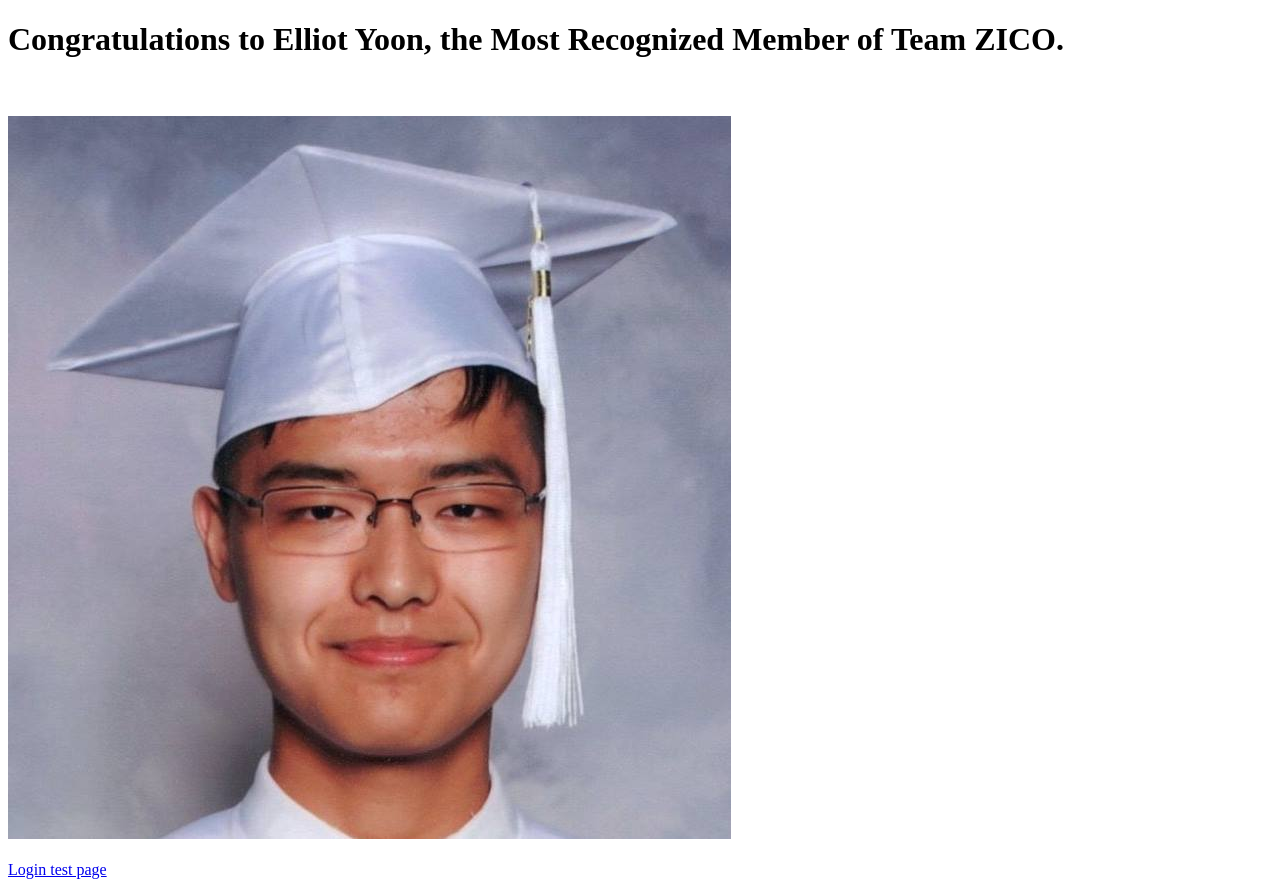
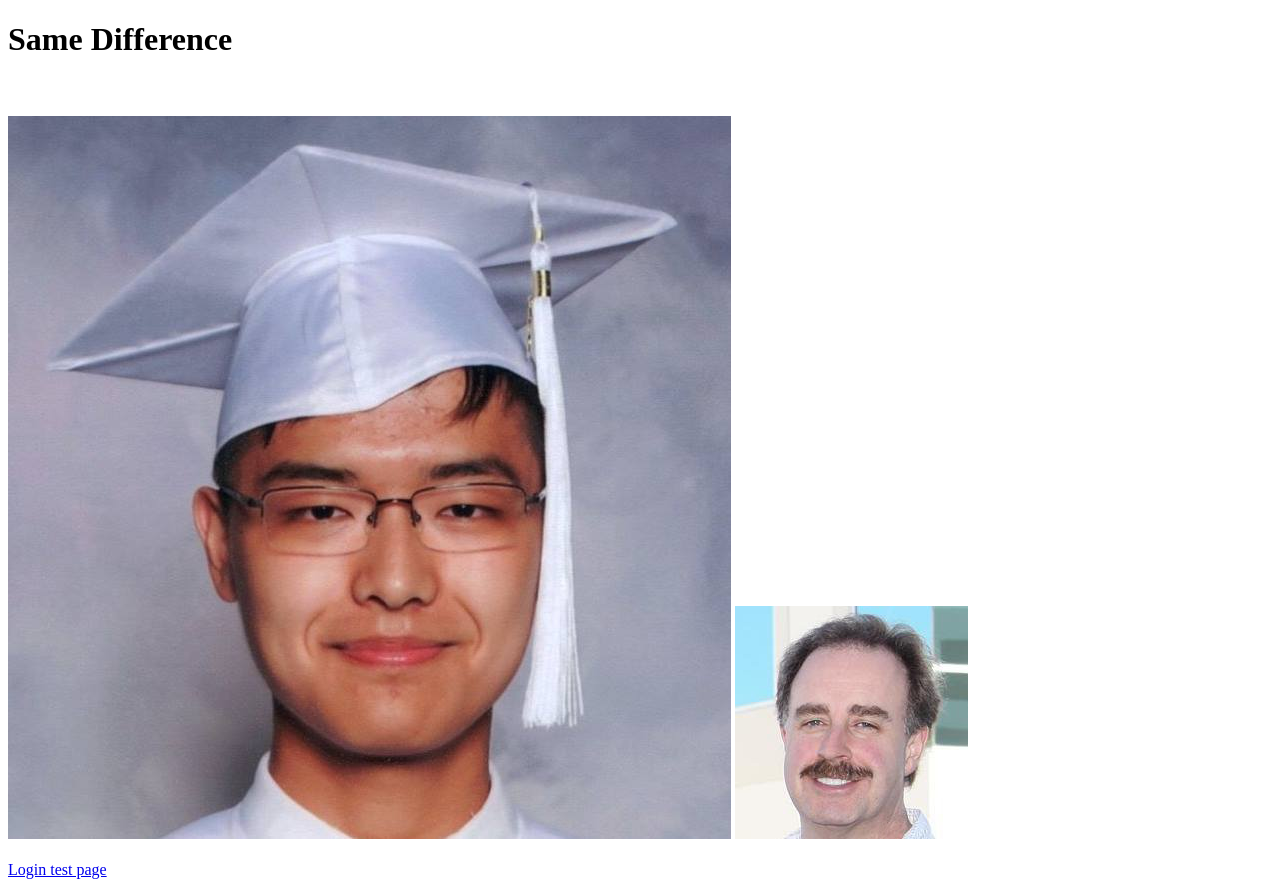
Before and after one commit to WhipeeDip/CSE110-TeamZICO-Ziconnect, a website: page public/home.html in a window 1280 px wide. Drawn offline with Linux system fonts and the light colour scheme.

Commit message:
Image Update

```diff
--- a/public/home.html
+++ b/public/home.html
@@ -13,12 +13,12 @@
 </head>
 
 <body>
-  <h1>Congratulations to Elliot Yoon, the Most Recognized Member of Team
-    ZICO.</h1>
+  <h1>Same Difference</h1>
   <br>
   <br>
   <img
   src="/assets/Elliot_FB.jpg">
+  <img src="/assets/1492be8.jpg"/>
   <br>
   <br>
   <a href="login.html">Login test page </a>
```
Also changed, not shown: public/assets/1492be8.jpg (added).
